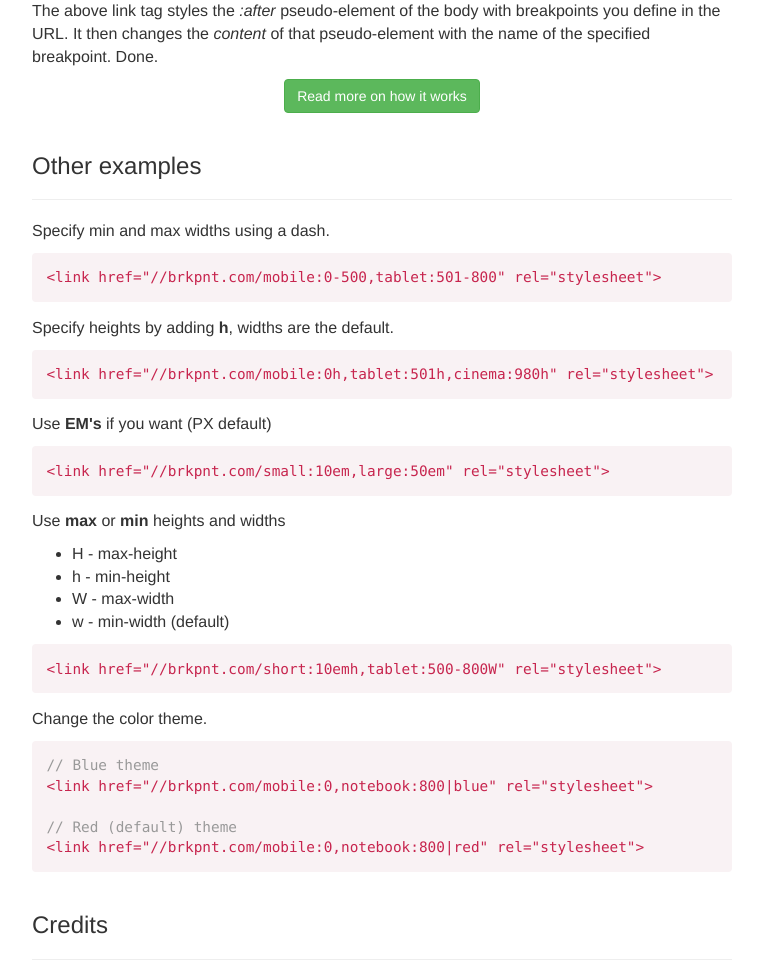
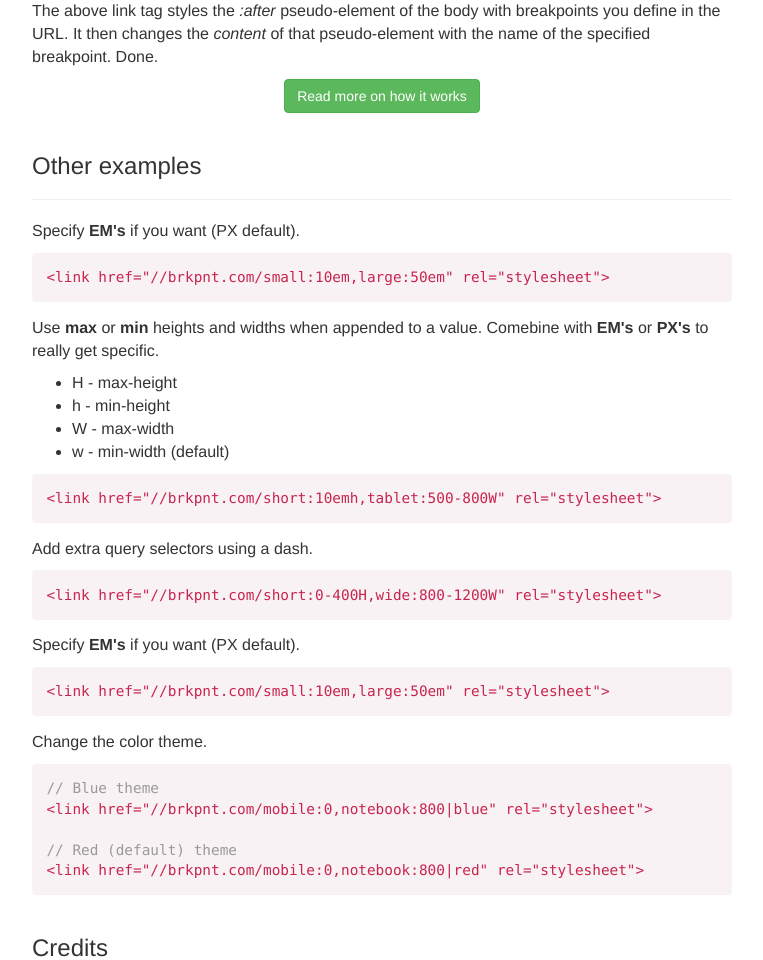
Before and after one commit to tommymarshall/brkpnt, a PHP site: page /home.php in a window 1280 px wide. Shown: the part 544-1504 px from the top of the page, without its empty margins (258-1021 px from the left). Run offline with PHP 8.4, Linux system fonts and the light colour scheme; some libraries are stand-ins or nearby versions.

Commit message:
Updates Readme.

```diff
--- a/public/home.php
+++ b/public/home.php
@@ -32,19 +32,11 @@
 		</p>
 		<h3>Other examples</h3>
 		<hr>
-		<p>Specify min and max widths using a dash.</p>
-		<code>
-			&lt;link href="//brkpnt.com/mobile:0-500,tablet:501-800" rel="stylesheet"&gt;
-		</code>
-		<p>Specify heights by adding <strong>h</strong>, widths are the default.</p>
-		<code>
-			&lt;link href="//brkpnt.com/mobile:0h,tablet:501h,cinema:980h" rel="stylesheet"&gt;
-		</code>
-		<p>Use <strong>EM's</strong> if you want (PX default)</p>
+		<p>Specify <strong>EM's</strong> if you want (PX default).</p>
 		<code>
 			&lt;link href="//brkpnt.com/small:10em,large:50em" rel="stylesheet"&gt;
 		</code>
-		<p>Use <strong>max</strong> or <strong>min</strong> heights and widths</p>
+		<p>Use <strong>max</strong> or <strong>min</strong> heights and widths when appended to a value. Comebine with <strong>EM's</strong> or <strong>PX's</strong> to really get specific.</p>
 		<ul>
 			<li>H - max-height</li>
 			<li>h - min-height</li>
@@ -53,6 +45,14 @@
 		</ul>
 		<code>
 			&lt;link href="//brkpnt.com/short:10emh,tablet:500-800W" rel="stylesheet"&gt;
+		</code>
+		<p>Add extra query selectors using a dash.</p>
+		<code>
+			&lt;link href="//brkpnt.com/short:0-400H,wide:800-1200W" rel="stylesheet"&gt;
+		</code>
+		<p>Specify <strong>EM's</strong> if you want (PX default).</p>
+		<code>
+			&lt;link href="//brkpnt.com/small:10em,large:50em" rel="stylesheet"&gt;
 		</code>
 		<p>Change the color theme.</p>
 		<code>
```
